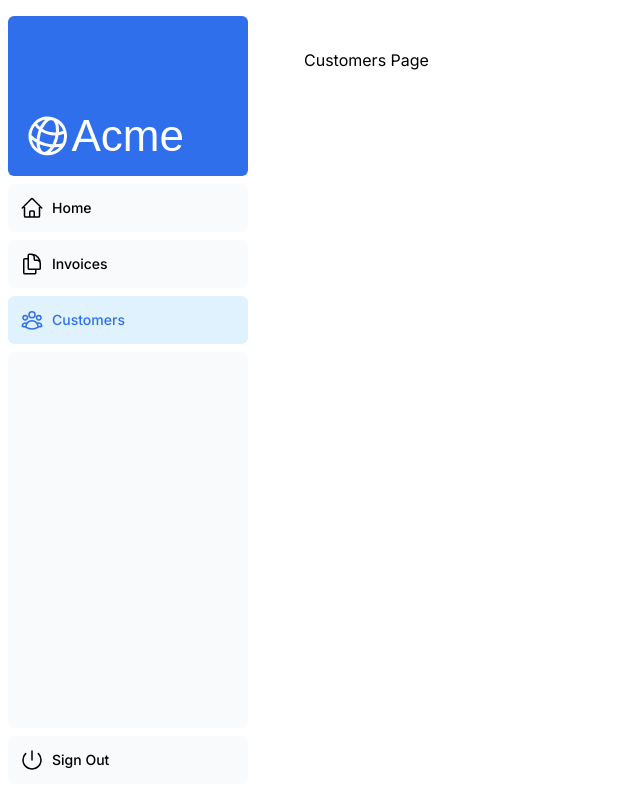
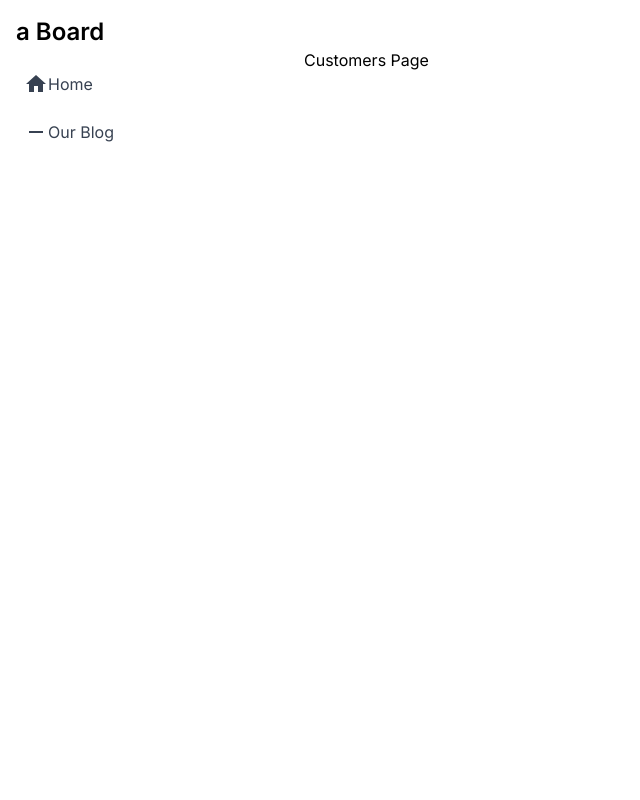
Before and after one commit to Kazamaki76/nextjs-dashboard, a Next.js app: page /dashboard/customers in a window 1280 px wide. Shown: the whole page, without its empty margins (0-640 px from the left). Built offline with nearby package versions, Linux system fonts and the light colour scheme; a web font is replaced by a local one.

Commit message:
add sidenav

```diff
--- a/app/ui/dashboard/sidenav.tsx
+++ b/app/ui/dashboard/sidenav.tsx
@@ -1,29 +1,22 @@
-import Link from 'next/link';
-import NavLinks from '@/app/ui/dashboard/nav-links';
-import AcmeLogo from '@/app/ui/acme-logo';
-import { PowerIcon } from '@heroicons/react/24/outline';
-
+import Link from "next/link";
 export default function SideNav() {
   return (
-    <div className="flex h-full flex-col px-3 py-4 md:px-2">
-      <Link
-        className="mb-2 flex h-20 items-end justify-start rounded-md bg-blue-600 p-4 md:h-40"
-        href="/"
-      >
-        <div className="w-32 text-white md:w-40">
-          <AcmeLogo />
-        </div>
-      </Link>
-      <div className="flex grow flex-row justify-between space-x-2 md:flex-col md:space-x-0 md:space-y-2">
-        <NavLinks />
-        <div className="hidden h-auto w-full grow rounded-md bg-gray-50 md:block"></div>
-        <form>
-          <button className="flex h-[48px] w-full grow items-center justify-center gap-2 rounded-md bg-gray-50 p-3 text-sm font-medium hover:bg-sky-100 hover:text-blue-600 md:flex-none md:justify-start md:p-2 md:px-3">
-            <PowerIcon className="w-6" />
-            <div className="hidden md:block">Sign Out</div>
-          </button>
-        </form>
-      </div>
+    <div className="hidden md:block w-full h-screen  p-4">
+      <div className="text-2xl font-semibold mb-4">a Board</div>
+      <nav className="space-y-2">
+        <Link href="/dashboard" className="flex items-center space-x-2 p-2 text-gray-700 rounded hover:bg-gray-300">
+          <svg className="w-6 h-6" fill="currentColor" viewBox="0 0 24 24">
+            <path d="M10 20v-6h4v6h5v-8h3L12 3 2 12h3v8z" />
+          </svg>
+        Home
+        </Link>
+        <Link href={"/our-blog"} className="flex items-center space-x-2 p-2 text-gray-700 rounded hover:bg-gray-300">
+          <svg className="w-6 h-6" fill="currentColor" viewBox="0 0 24 24">
+            <path d="M19 13H5v-2h14v2z" />
+          </svg>
+          <>Our Blog</>
+        </Link>
+      </nav>
     </div>
   );
 }
```
